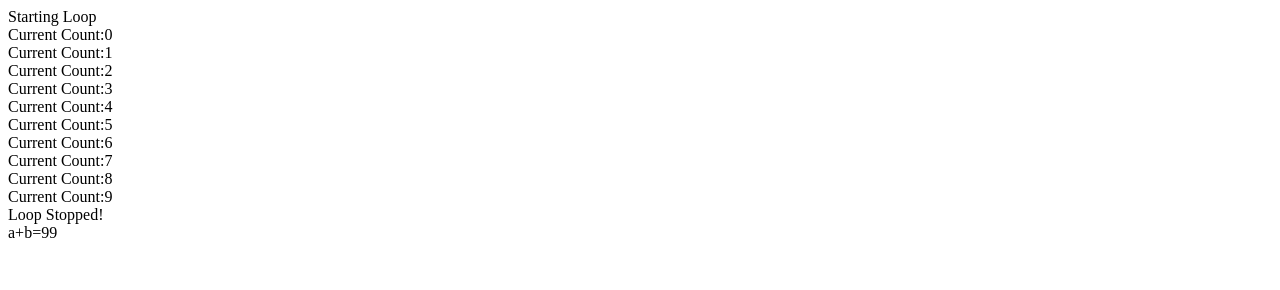
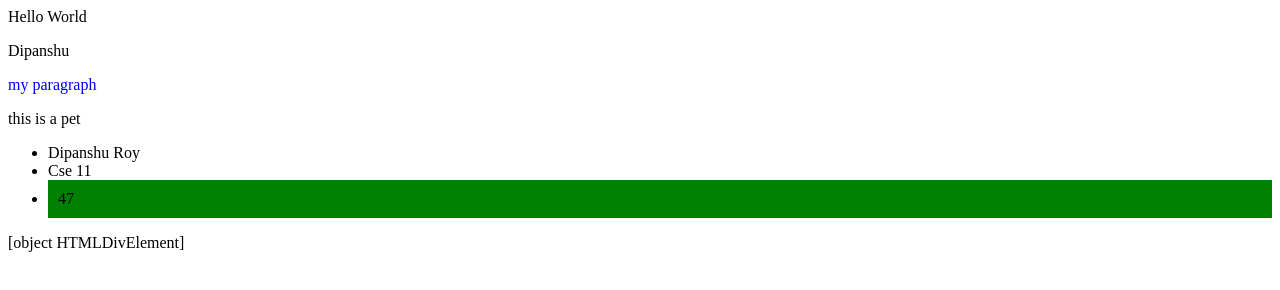
Before and after one commit to roydipanshu02-web/CSE11_JS, a plain HTML site: page index.html in a window 1280 px wide. Drawn offline with Linux system fonts and the light colour scheme.

Commit message:
Document Object Models

```diff
--- /dev/null
+++ b/DOM.js
@@ -0,0 +1,31 @@
+const result=document.getElementById("para");
+console.log(result);
+result.innerHTML="Hello World";
+document.write(result);
+
+// Selecting with class
+const x=document.getElementsByClassName("p1");
+console.log(x);
+x[0].innerHTML="Dipanshu";
+x[1].innerHTML="Roy";
+
+//selecting with tag
+//returns a NodeList
+const result3=document.getElementsByTagName("p");
+result3[2].innerHTML="this is a pet";
+result3[1].style.color="blue";
+result3[1].innerText="my paragraph";
+
+//Query Selector
+const test=document.querySelector("ul li:nth-child(3)");
+test.style.backgroundColor="green";
+test.style.padding="10px";
+
+//Query Selector All
+const test2=document.querySelectorAll("ul li");
+for (x in test2)
+{
+    test2[x].style.backgroundColor = "green";
+    test2[x].style.margin = "10px";
+    test2[x].style.color = "blue";
+}
--- a/index.html
+++ b/index.html
@@ -6,12 +6,23 @@
     <title>Document</title>
 </head>
 <body>
+<div id="para">Hello World</div>
+<p class="p1"></p>
+<p class="p1"></p>
+<p class="p1"></p>
+
+<div id="list">
+    <ul>
+        <li>Dipanshu Roy</li>
+        <li>Cse 11</li>
+        <li>47</li>
+    </ul>
+</div>
 
 
 
 
-    <script src="./script.js"></script>
-    <script src="./script1.js"></script>
-    <script src="./program.js"></script>
+
+    <script src="./DOM.js"></script>
 </body>
 </html>
```
Also changed, not shown: index1.html (deleted, +0 -11 lines).
